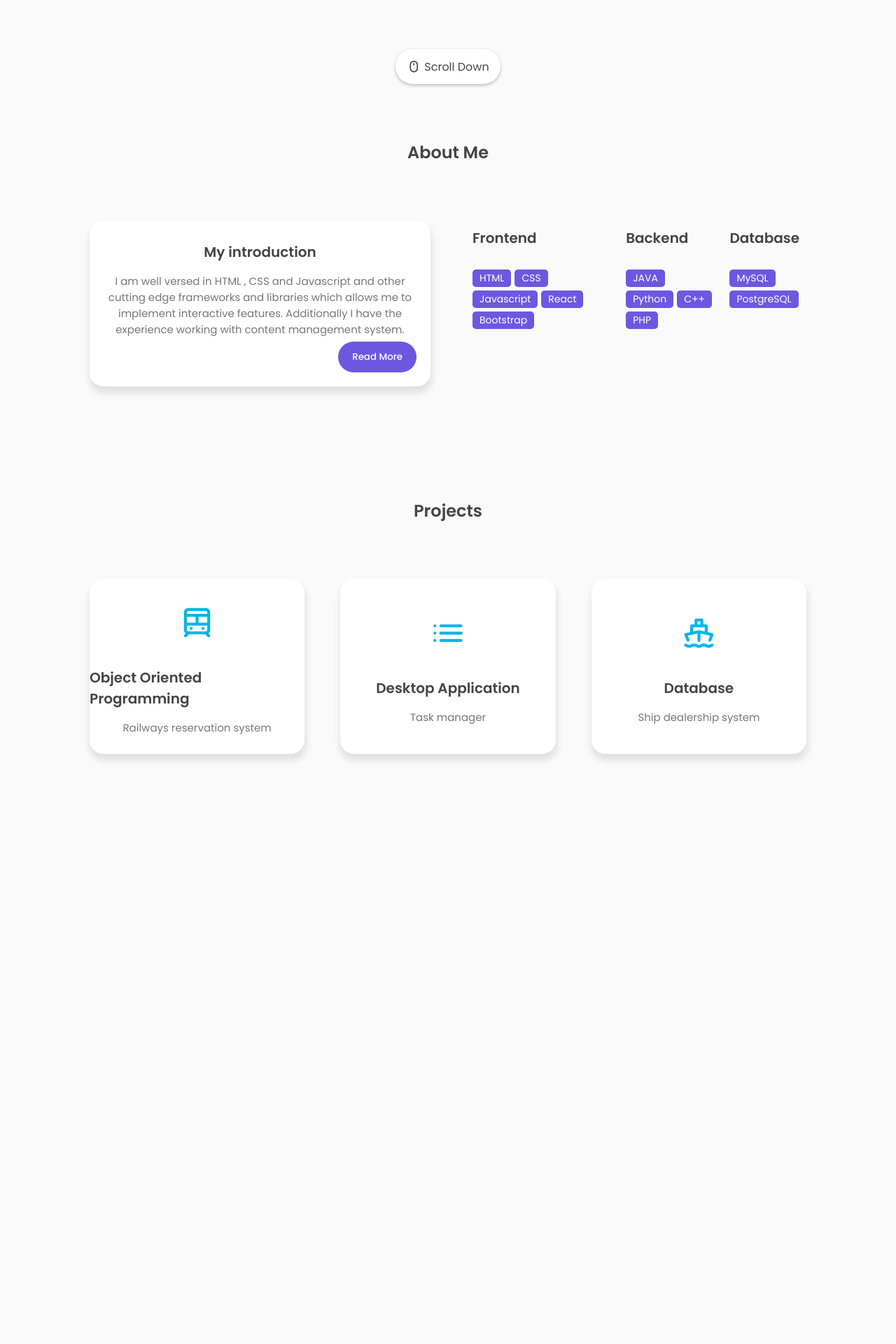
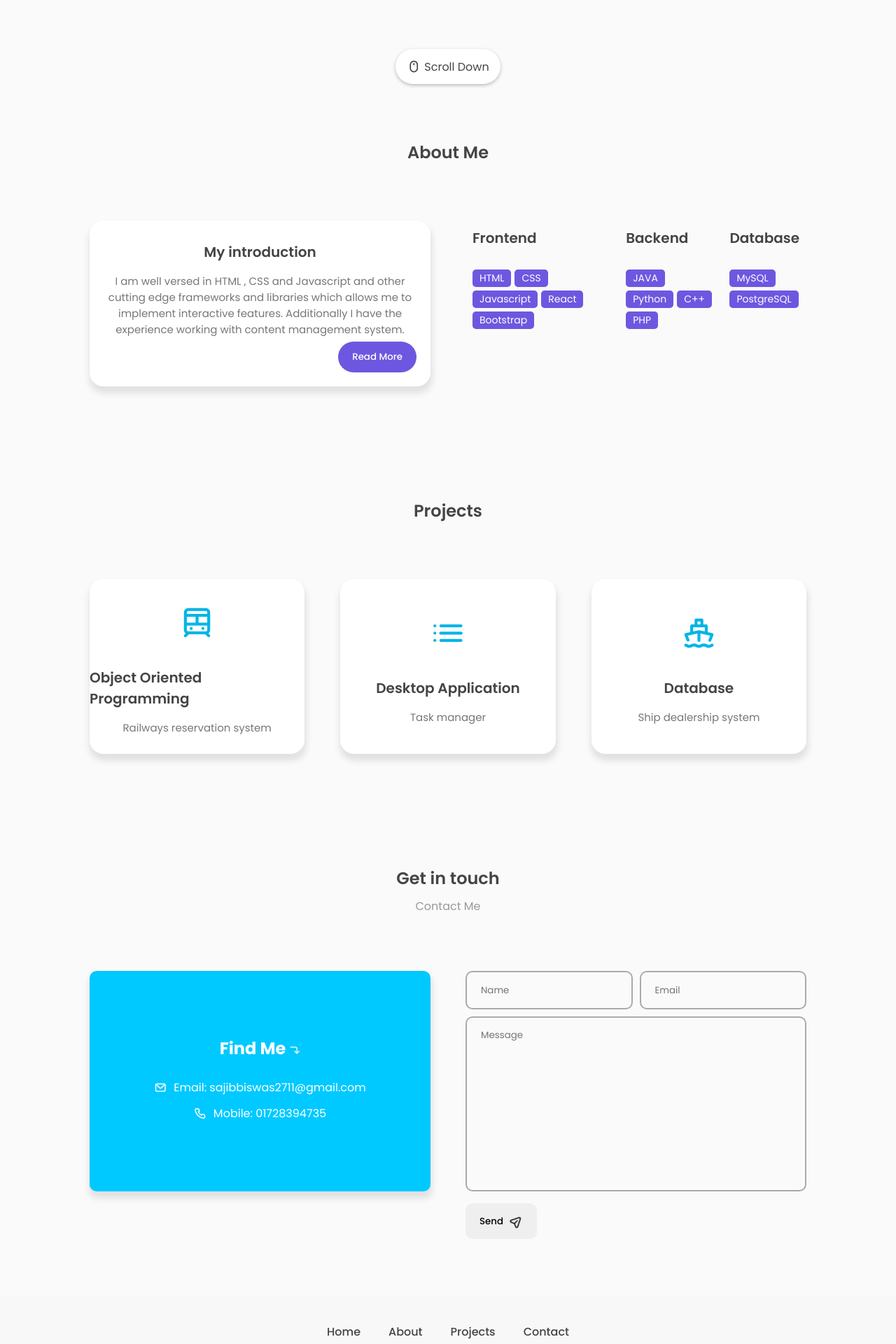
Before and after one commit to Sajib1472/portfolio, a PHP site: page / in a window 1280 px wide. Shown: the part 680-2600 px from the top of the page at 70% size. Before the commit the page ends 1767 px from the top, so only its background shows below. Run offline with PHP 8.4, Linux system fonts and the light colour scheme; some libraries are stand-ins or nearby versions.

Commit message:
new lines added

```diff
--- a/index.html
+++ b/index.html
@@ -6,7 +6,7 @@
 
     <link rel="stylesheet" href="https://unicons.iconscout.com/release/v4.0.8/css/line.css">
     <link rel="stylesheet" href="style.css">
-    <link rel="shortcut icon" href="image/name_icon.png" type="image/x-icon">
+    <link rel="shortcut icon" href="image/favicon.png" type="image/x-icon">
     <title>Document</title>
 </head>
 <body>
@@ -19,7 +19,7 @@
             <div class="nav-menu" id="myNavMenu">
                 <ul class="nav_menu_list">
                     <li class="nav-list">
-                        <a href="#home" class="nav-link">Home</a>
+                        <a href="#home" class="nav-link active-link">Home</a>
                         <div class="circle"></div>
                     </li>
                     <li class="nav-list">
@@ -51,7 +51,7 @@
                         <span>Sajib Biswas</span>
                     </div>
                     <div class="featured-name">
-                        <p>I'm <span class="typedText">Student</span></p>
+                        <p>I'm a <span class="typedText">Student</span></p>
                     </div>
                     <div class="featured-text-info">
                         <p>Currently studying in Computer Science and Engineering at Khulna University of Engineering & Technology</p>
@@ -156,7 +156,67 @@
                     </div>
                 </div>
             </section>
+            <!-- CONTACT BOX-->
+            <section class="section" id="contact">
+                <div class="top-header">
+                  <h1>Get in touch</h1>
+                  <span>Contact Me</span>
+                </div>
+                <div class="row">
+                   <div class="col">
+                      <div class="contact-info">
+                          <h2>Find Me <i class="uil uil-corner-right-down"></i></h2>
+                          <p><i class="uil uil-envelope"></i> Email: sajibbiswas2711@gmail.com</p>
+                          <p><i class="uil uil-phone"></i> Mobile: 01728394735</p>
+                      </div>
+                   </div>
+                   <div class="col">
+                      <div class="form-control">
+                          <div class="form-inputs">
+                              <input type="text" class="input-field" placeholder="Name">
+                              <input type="text" class="input-field" placeholder="Email">
+                          </div>
+                          <div class="text-area">
+                              <textarea placeholder="Message"></textarea>
+                          </div>
+                          <div class="form-button">
+                              <button class="btn">Send <i class="uil uil-message"></i></button>
+                          </div>
+                      </div>
+                   </div>
+                </div>
+             </section>
         </main>
+        <!-- FOOTER -->
+        <footer>
+            <!-- <div class="top-footer">
+                <p>Sajib Biswas</p>
+            </div> -->
+            <div class="middle-footer">
+                <ul class="footer-menu">
+                    <li class="footer_menu_list">
+                        <a href="#home">Home</a>
+                    </li>
+                    <li class="footer_menu_list">
+                        <a href="#about">About</a>
+                    </li>
+                    <li class="footer_menu_list">
+                        <a href="#projects">Projects</a>
+                    </li>
+                    <li class="footer_menu_list">
+                        <a href="#contact">Contact</a>
+                    </li>
+                </ul>
+            </div>
+            <div class="footer-social-icons">
+                <div class="icon"><i class="uil uil-instagram"></i></div>
+                <div class="icon"><i class="uil uil-linkedin-alt"></i></div>
+                <div class="icon"><i class="uil uil-github-alt"></i></div>
+            </div>
+            <div class="bottom-footer">
+                <p>Copyright &copy; <a href="#home" style="text-decoration: none;">Sajib Biswas</a> - All rights reserved</p>
+            </div>
+        </footer>
     </div>
     <script src="https://unpkg.com/typed.js@2.1.0/dist/typed.umd.js"></script>
     <script src="https://unpkg.com/scrollreveal"></script>
--- a/main.js
+++ b/main.js
@@ -8,6 +8,7 @@ function myMenuFunction() {
         menuBtn.className = "nav-menu";
     }
 }
+
 /* ---------- ADD SHADOW ON NAVIGATION BAR ---------- */
 window.onscroll = function() {
     headerShadow();
@@ -26,3 +27,75 @@ function headerShadow() {
         navHeader.style.lineHeight = "90px";
     }
 }
+
+/* ----- TYPING EFFECT ----- */
+var typingEffect = new Typed(".typedText",{
+    strings : ["Student","Programmer","Developer"],
+    loop : true,
+    typeSpeed : 100,
+    backSpeed : 80,
+    backDelay : 2000
+ })
+
+ /* ----- ## -- SCROLL REVEAL ANIMATION -- ## ----- */
+ const sr = ScrollReveal({
+    origin: 'top',
+    distance: '80px',
+    duration: 2000,
+    reset: true
+})
+
+  /* -- HOME -- */
+  sr.reveal('.featured-text-card',{})
+  sr.reveal('.featured-name',{delay: 100})
+  sr.reveal('.featured-text-info',{delay: 200})
+  sr.reveal('.featured-text-btn',{delay: 200})
+  sr.reveal('.social_icons',{delay: 200})
+  sr.reveal('.featured-image',{delay: 300})
+
+  /* -- PROJECT BOX -- */
+  sr.reveal('.project-box',{interval: 200})
+
+  /* -- HEADINGS -- */
+  sr.reveal('.top-header',{})
+
+/* ----- ## -- SCROLL REVEAL LEFT_RIGHT ANIMATION -- ## ----- */
+  /* -- ABOUT INFO & CONTACT INFO -- */
+  const srLeft = ScrollReveal({
+    origin: 'left',
+    distance: '80px',
+    duration: 2000,
+    reset: true
+  })
+
+  srLeft.reveal('.about-info',{delay: 100})
+  srLeft.reveal('.contact-info',{delay: 100})
+
+  /* -- ABOUT SKILLS & FORM BOX -- */
+  const srRight = ScrollReveal({
+    origin: 'right',
+    distance: '80px',
+    duration: 2000,
+    reset: true
+  })
+
+  srRight.reveal('.skills-box',{delay: 100})
+  srRight.reveal('.form-control',{delay: 100})
+
+/* ----- CHANGE ACTIVE LINK ----- */
+
+const sections = document.querySelectorAll('section[id]')
+function scrollActive() {
+  const scrollY = window.scrollY;
+  sections.forEach(current =>{
+    const sectionHeight = current.offsetHeight,
+        sectionTop = current.offsetTop - 50,
+      sectionId = current.getAttribute('id')
+    if(scrollY > sectionTop && scrollY <= sectionTop + sectionHeight) {
+        document.querySelector('.nav-menu a[href*=' + sectionId + ']').classList.add('active-link')
+    }  else {
+      document.querySelector('.nav-menu a[href*=' + sectionId + ']').classList.remove('active-link')
+    }
+  })
+}
+window.addEventListener('scroll', scrollActive)
--- a/style.css
+++ b/style.css
@@ -365,6 +396,127 @@ h3 {
     z-index: 2;
 }
 
+/* ----- CONTACT BOX ----- */
+.contact-info{
+    position: relative;
+    display: flex;
+    flex-direction: column;
+    justify-content: center;
+    align-items: center;
+    padding: 20px 30px;
+    width: 100%;
+    height: 315px;
+    background: var(--second-color);
+    border-radius: 10px;
+    box-shadow: 1px 8px 10px 2px var(--first-shadow-color);
+    overflow: hidden;
+}
+.contact-info>h2{
+    color: var(--color-white);
+    margin-bottom: 20px;
+}
+.contact-info>p{
+    display: flex;
+    align-items: center;
+    gap: 10px;
+    color: var(--color-white);
+    margin-block: 5px;
+}
+.contact-info p>i{
+    font-size: 18px;
+}
+.contact-info::after{
+    background: var(--color-white);
+}
+.contact-info:hover.contact-info h2,
+.contact-info:hover.contact-info p,
+.contact-info:hover.contact-info i{
+    color: #777;
+    z-index: 2;
+}
+
+/* ----- CONTACT FORM ----- */
+.form-control{
+    display: flex;
+    flex-direction: column;
+    gap: 10px;
+    width: 100%;
+}
+.form-inputs{
+    display: flex;
+    gap: 10px;
+    width: 100%;
+}
+.input-field{
+    width: 50%;
+    height: 55px;
+    background: transparent;
+    border: 2px solid #AAA;
+    border-radius: 10px;
+    padding-inline: 20px;
+    outline: none;
+}
+textarea{
+    width: 100%;
+    height: 250px;
+    background: transparent;
+    border: 2px solid #AAA;
+    border-radius: 10px;
+    padding: 15px 20px;
+    outline: none;
+    resize: none;
+}
+.form-button>.btn{
+    display: flex;
+    align-items: center;
+    justify-content: center;
+    /* background: var(--color-white); */
+    /* color: var(--); */
+}
+.form-button>.btn:hover{
+    background: var(--second-color);
+    color: var(--color-white);
+}
+.form-button i{
+    font-size: 18px;
+    rotate: -45deg;
+}
+
+/* ----- FOOTER BOX ----- */
+footer{
+    display: flex;
+    justify-content: center;
+    align-items: center;
+    flex-direction: column;
+    row-gap: 30px;
+    background: #F8F8F8;
+    padding-block: 40px 60px;
+}
+/* .top-footer p{
+    font-size: 25px;
+    font-weight: 600;
+} */
+.middle-footer .footer-menu{
+    display: flex;
+}
+.footer_menu_list{
+    list-style: none;
+}
+.footer_menu_list a{
+    text-decoration: none;
+    color: var(--text-color-second);
+    font-weight: 500;
+    margin-inline: 20px;
+}
+.footer-social-icons{
+    display: flex;
+    gap: 30px;
+}
+.bottom-footer{
+    font-size: 14px;
+    margin-top: 10px;
+}
+
 /* ---------- MEDIA QUERY == 1024px / RESPONSIVE ---------- */
 @media only screen and (max-width: 1024px){
     .featured-text{
```
Also changed, not shown: other parts of style.css (+68 -0 lines), image/dark_mode_FILL.png (deleted), image/favicon.png (added), image/light_mode_FILL.png (deleted).
